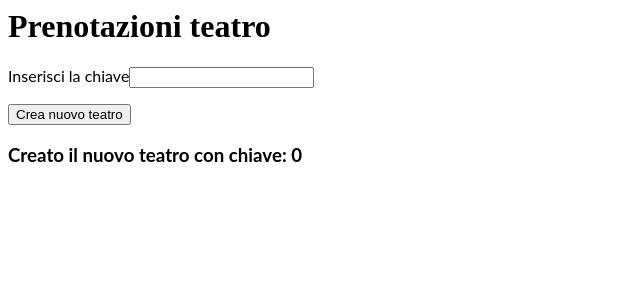
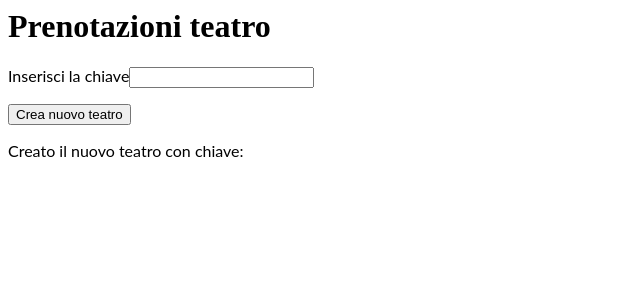
Before and after one commit to Bakko000/SSW_Project, an Angular app: page / in a window 1280 px wide. Shown: the top 300 px of the page, without its empty margins (0-640 px from the left). Built offline with nearby package versions, Linux system fonts and the light colour scheme.

Commit message:
2 files modified

```diff
--- a/src/app/nuovoteatro/nuovoteatro.component.html
+++ b/src/app/nuovoteatro/nuovoteatro.component.html
@@ -1 +1 @@
-<h3>Creato il nuovo teatro con chiave: {{test}}</h3>
+<p #notifica>Creato il nuovo teatro con chiave: {{key}}</p>
--- a/src/app/nuovoteatro/nuovoteatro.component.ts
+++ b/src/app/nuovoteatro/nuovoteatro.component.ts
@@ -1,4 +1,5 @@
 import { Component, Output, EventEmitter, OnInit } from '@angular/core';
+import { DbService } from "../db.service";
 
 
 @Component({
@@ -8,13 +9,20 @@ import { Component, Output, EventEmitter, OnInit } from '@angular/core';
 
 export class NuovoTeatroComponent implements OnInit {
 
-  constructor() { }
-
-  test = 0;
+  constructor(private db: DbService) {}
 
   newTheatre() {
-    alert("ciao");
-    this.test++;
+    const output = <HTMLElement>document.getElementById("notifica");
+    var newkey:string;
+    this.db.newKey()
+    .subscribe({
+      next: (content: any) => newkey = content,
+      error: err => {
+        console.error(err.error);
+        console.log(this.db.baseurl+"/new?secret=ssw2022");
+        output.innerHTML = "Il teatro selezionato non esiste";
+      }
+    });
   }
 
   ngOnInit() {
```
